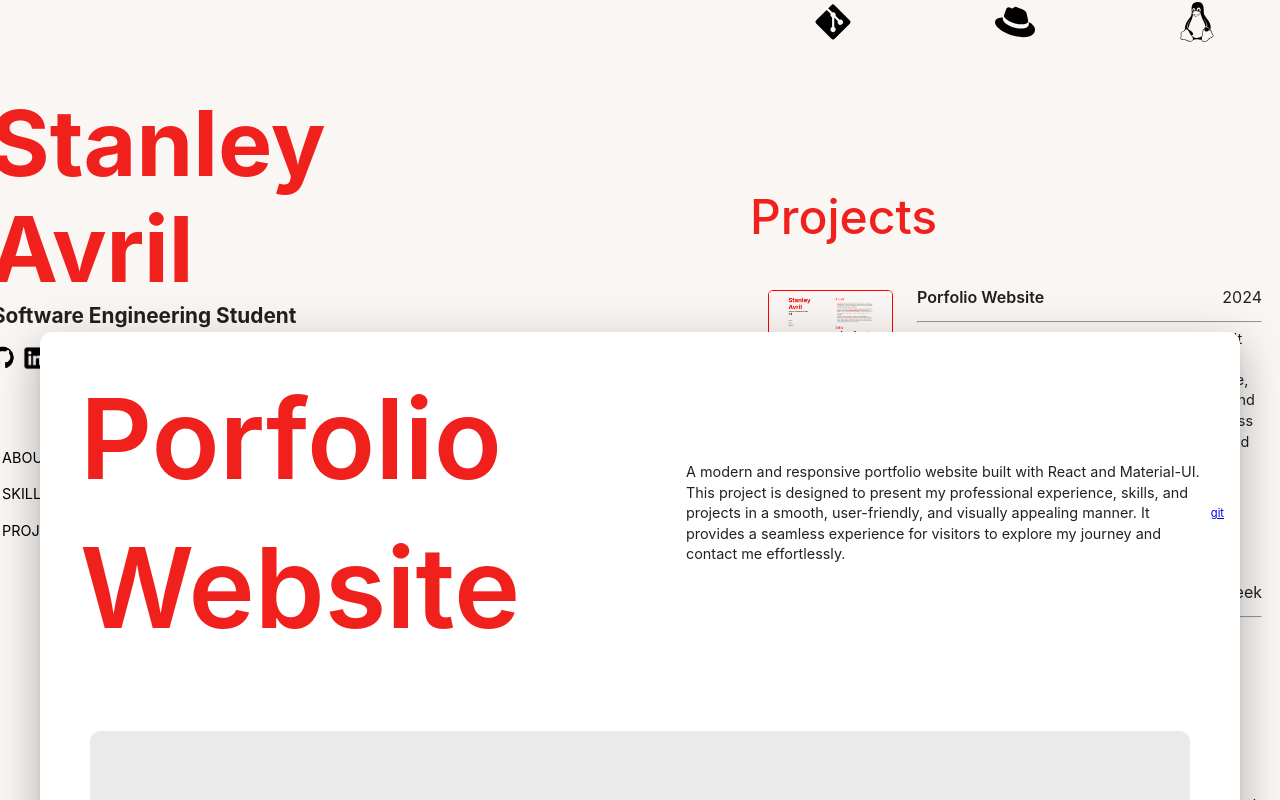
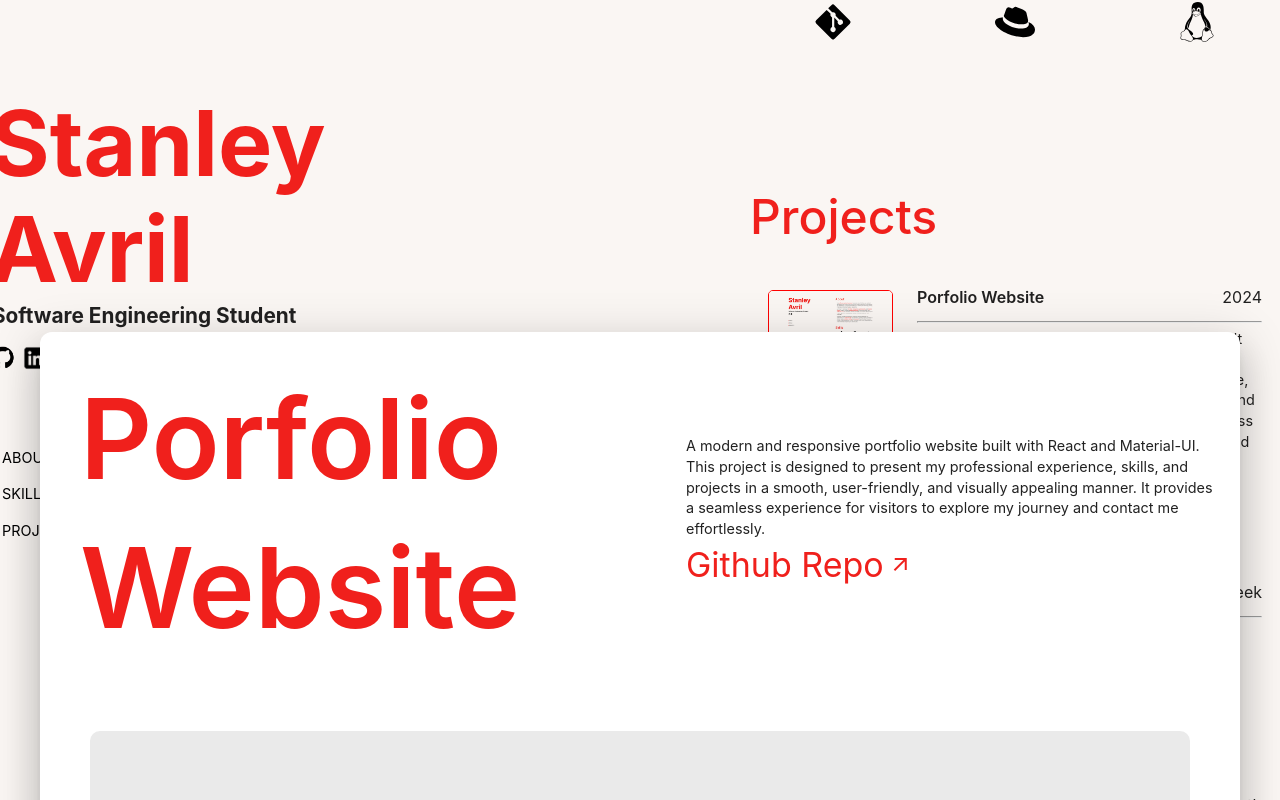
Before and after one commit to stanleyavril123/myPortfolio, a React (Create React App) app: page / in a window 1280 px wide. Both pictures are taken after a click on the element 1015 px from the left and 1188 px from the top of the page. Shown: the part 788-1588 px from the top of the page. Built offline with nearby package versions, Linux system fonts and the light colour scheme; a web font is replaced by a local one.

Commit message:
added github repo link

```diff
--- a/public/index.html
+++ b/public/index.html
@@ -6,7 +6,7 @@
     <meta name="viewport" content="width=device-width, initial-scale=1" />
     <link rel="preconnect" href="https://rsms.me/">
     <link rel="stylesheet" href="https://rsms.me/inter/inter.css">
-
+    <link rel="stylesheet" href="https://fonts.googleapis.com/css2?family=Material+Symbols+Outlined:opsz,wght,FILL,GRAD@24,400,0,0&icon_names=arrow_outward" />
     <meta name="theme-color" content="#000000" />
     <meta
       name="description"
--- /dev/null
+++ b/src/components/GitLink.jsx
@@ -0,0 +1,34 @@
+import React from "react";
+import { Link } from "@mui/material";
+
+const GitLink = ({ repoLink }) => {
+    return (
+    <Link
+      href={repoLink}
+      target="_blank"
+      rel="noopener noreferrer"
+      color="#f0201c"
+      aria-label="Open GitHub repository in a new tab"
+      sx={{
+        display: "inline-flex",
+        alignItems: "center",
+        textDecoration: "none",
+        fontSize: "34px",
+      }}
+    >
+      Github Repo
+      <span
+        className="material-symbols-outlined"
+        style={{
+          fontSize: "24px",
+          color: "#f0201c",
+          marginLeft: "5px",
+        }}
+      >
+        arrow_outward
+      </span>
+    </Link>
+  );
+};
+
+export default GitLink;
--- a/src/components/ProjectWindow.jsx
+++ b/src/components/ProjectWindow.jsx
@@ -8,6 +8,7 @@ import {
 } from "@mui/material";
 import Slide from "@mui/material/Slide";
 import { forwardRef } from "react";
+import GitLink from "./GitLink.jsx";
 
 const SlideTransition = forwardRef(function SlideTransition(props, ref) {
   return <Slide direction="up" ref={ref} {...props} />;
@@ -73,12 +74,16 @@ const ProjectWindow = ({ openWindow, handleClose, selectedProject }) => {
           {selectedProject.title}
         </DialogTitle>
 
-        <Typography variant="body2" sx={{ marginLeft: 10 }}>
-          {selectedProject.description}
-        </Typography>
-        <a href={selectedProject.repo}>
-          <Typography>git</Typography>
-        </a>
+        <Box
+          sx={{
+            display: "flex",
+            flexDirection: "column",
+            marginLeft: 10,
+          }}
+        >
+          <Typography variant="body2">{selectedProject.description}</Typography>
+          <GitLink repoLink={selectedProject.repo} />
+        </Box>
       </Box>
 
       <DialogContent>
```
